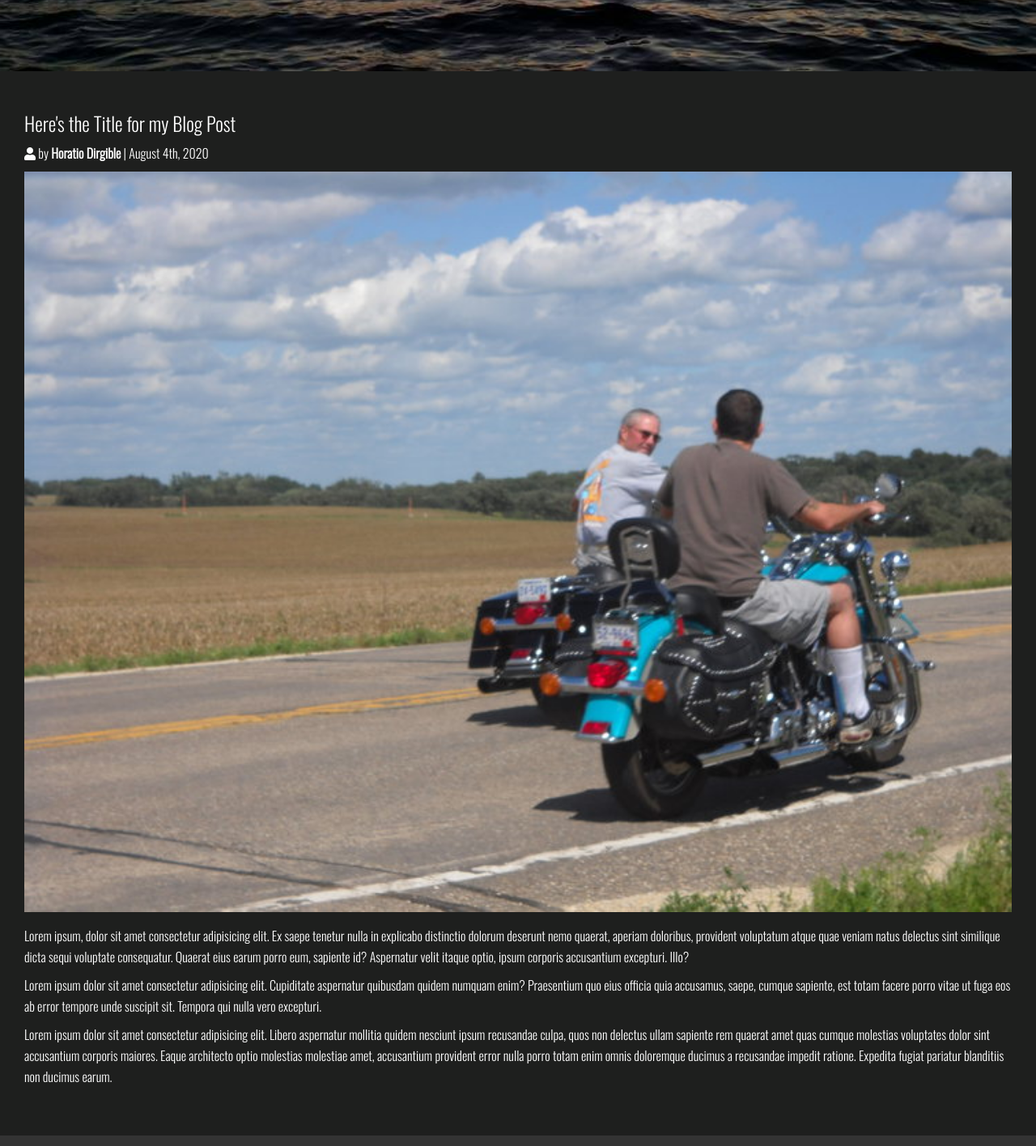
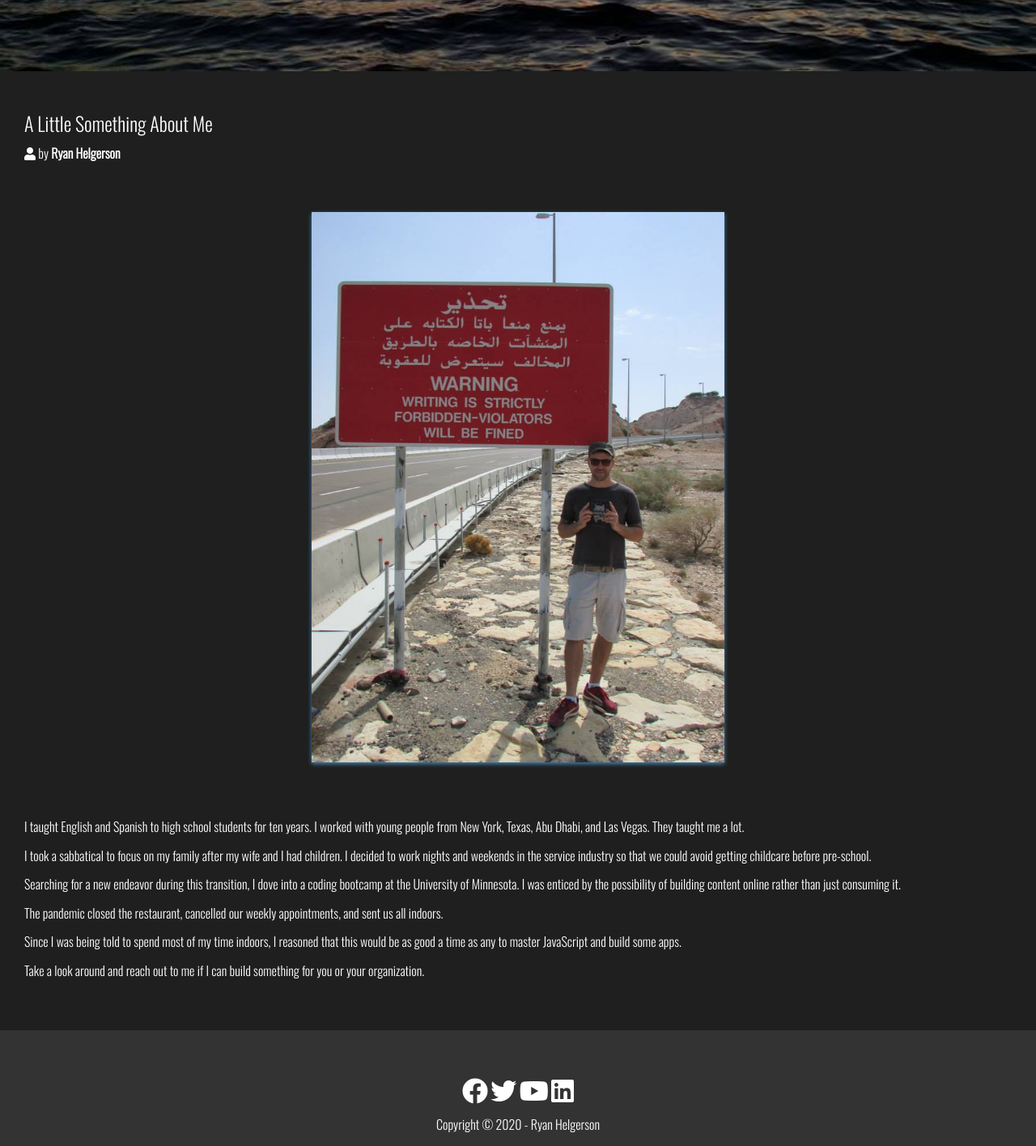
Before and after one commit to panoptic1/portfolio, a plain HTML site: page about.html in a window 1280 px wide. Shown: the part 712-2128 px from the top of the page at 81% size. Drawn offline with nearby package versions, Linux system fonts and the light colour scheme.

Commit message:
About page added

```diff
--- a/about.html
+++ b/about.html
@@ -4,7 +4,7 @@
 <head>
     <meta charset="UTF-8">
     <meta name="viewport" content="width=device-width, initial-scale=1.0">
-    <title>Neophyte Troglodyte</title>
+    <title>Who Am I?</title>
     <link href="https://fonts.googleapis.com/css2?family=Oswald:wght@300&display=swap" rel="stylesheet">
     <link rel="stylesheet" href="https://cdnjs.cloudflare.com/ajax/libs/font-awesome/5.14.0/css/all.min.css"
         integrity="sha512-1PKOgIY59xJ8Co8+NE6FZ+LOAZKjy+KY8iq0G4B3CyeY6wYHN3yt9PW0XpSriVlkMXe40PTKnXrLnZ9+fkDaog=="
@@ -32,38 +32,39 @@
         </div>
 
         <div class="content">
-            <h2>Neophyte Troglodyte</h2>
-            <p>A Neotechnolgist Lockdown Blog</p>
+            <h2>How Did I Get Here?</h2>
+            <p>A Circuitous Path</p>
             <a href="#about" class="btn btn-primary"><i class="fas fa-chevron-right"></i> Read More</a>
         </div>
     </header>
 
     <main>
         <section class="post">
-            <h2>Here's the Title for my Blog Post</h2>
-            <p class="meta"><i class="fas fa-user"></i> by <strong>Horatio Dirgible</strong>
-                | August 4th, 2020</p>
-            <img src="./images/Harleys.jpg" alt="Me and my dad riding Harleys">
-            <p>Lorem ipsum, dolor sit amet consectetur adipisicing elit. Ex saepe tenetur nulla in explicabo distinctio
-                dolorum deserunt nemo quaerat,
-                aperiam doloribus, provident voluptatum atque quae veniam natus delectus sint similique dicta sequi
-                voluptate consequatur.
-                Quaerat eius earum porro eum, sapiente id? Aspernatur velit itaque optio, ipsum corporis accusantium
-                excepturi. Illo?</p>
+            <h2>A Little Something About Me</h2>
+            <p class="meta"><i class="fas fa-user"></i> by <strong>Ryan Helgerson</strong></p>
+            <div id="about-container">
+                <img id="about" src="./images/Forbidden.jpg"
+                    alt="Me standing next to a sign claiming that writing is forbidden.">
+            </div>
+            <p>I taught English and Spanish to high school students for ten years. I worked with young people from New
+                York, Texas, Abu Dhabi, and Las Vegas. They taught me a lot.</p>
 
-            <p>Lorem ipsum dolor sit amet consectetur adipisicing elit. Cupiditate aspernatur quibusdam quidem numquam
-                enim? Praesentium
-                quo eius officia quia accusamus, saepe, cumque sapiente, est totam facere porro vitae ut fuga eos ab
-                error tempore unde
-                suscipit sit. Tempora qui nulla vero excepturi.</p>
+            <p>I took a sabbatical to focus on my family after my wife and I had children. I decided to work nights and
+                weekends
+                in the service industry so that we could avoid getting childcare before pre-school.</p>
 
-            <p>Lorem ipsum dolor sit amet consectetur adipisicing elit. Libero aspernatur mollitia quidem nesciunt ipsum
-                recusandae culpa, quos
-                non delectus ullam sapiente rem quaerat amet quas cumque molestias voluptates dolor sint accusantium
-                corporis maiores. Eaque
-                architecto optio molestias molestiae amet, accusantium provident error nulla porro totam enim omnis
-                doloremque ducimus a
-                recusandae impedit ratione. Expedita fugiat pariatur blanditiis non ducimus earum.</p>
+            <p>Searching for a new endeavor during this transition, I dove into a coding bootcamp at the University of
+                Minnesota. I was enticed by the possibility of building content online rather than just
+                consuming it.</p>
+
+            <p>The pandemic closed the restaurant, cancelled our weekly appointments, and sent us all indoors.</p>
+
+            <p>Since I was being told to spend most of my time indoors, I reasoned that this would be as good a time as
+                any to master JavaScript and build some apps.</p>
+
+            <p>Take a look around and reach out to me if I can build something for you or your
+                organization.</p>
+
         </section>
     </main>
 
--- a/css/styles.css
+++ b/css/styles.css
@@ -152,3 +152,13 @@ img {
 #selfie {
     box-shadow: 0 2px 5px #4682B4;
 }
+
+#about-container {
+    max-width: 50%;
+    margin: 0 auto;
+    padding: 50px;
+}
+
+#about {
+    box-shadow: 0 2px 5px #4682B4;
+}
```
Also changed, not shown: images/Forbidden.jpg (added).
